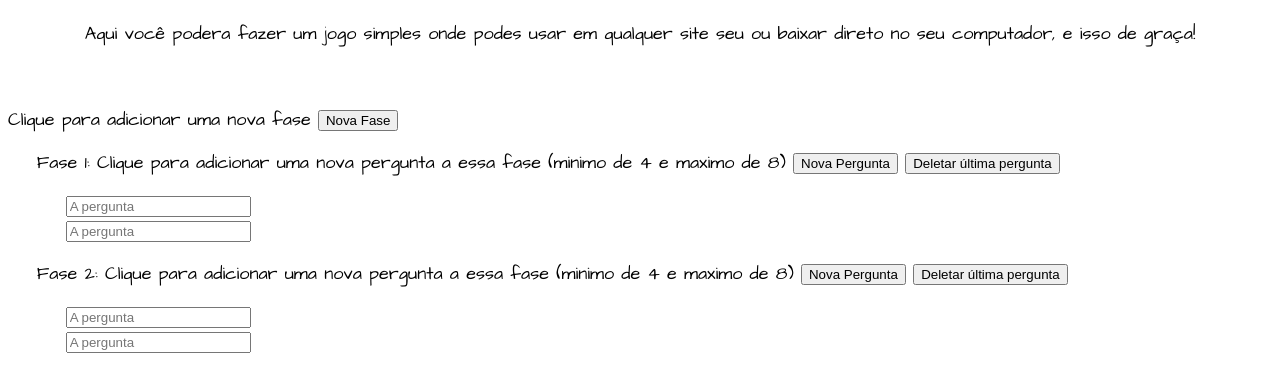
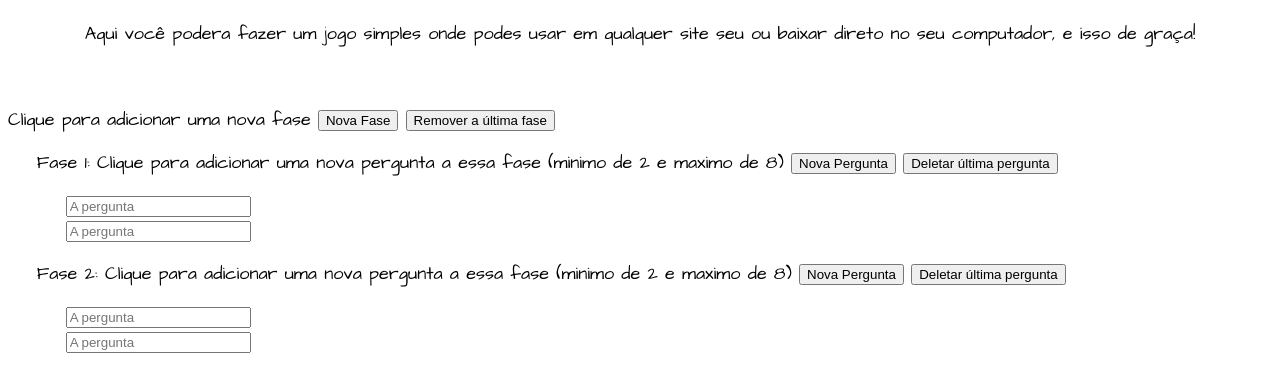
Before and after one commit to Samuel-Schlemper-Schlemuel/engine_simples, a plain HTML site: page Home.html in a window 1280 px wide. Both pictures are taken after a click on the button "Nova Fase". Shown: the part 78-470 px from the top of the page. Drawn offline with Linux system fonts and the light colour scheme.

Commit message:
Adição de botão que remove a última fase

```diff
--- a/Home.html
+++ b/Home.html
@@ -15,9 +15,10 @@
     </div>
     <br>
     <div id='perguntas'>
-        <p>Clique para adicionar uma nova fase <button id='nova_fase' onclick="adicionar_fase()">Nova Fase</button></p>
+        <p>Clique para adicionar uma nova fase <button id='nova_fase' onclick="adicionar_fase()">Nova Fase</button> <button id='remover_fase' onclick="remover_fase()">Remover a última fase</button></p>
+            <div id='fase_completa_1'>
                 <p>
-                &nbsp&nbsp&nbsp&nbspFase 1: Clique para adicionar uma nova pergunta a essa fase (minimo de 4 e maximo de 8)
+                    &nbsp&nbsp&nbsp&nbspFase 1: Clique para adicionar uma nova pergunta a essa fase (minimo de 2 e maximo de 8)
                     <button id='nova_pergunta' onclick="adicionar_pergunta(1)">Nova Pergunta</button>
                     <button id='deletar_pergunta' onclick="deletar_pergunta(1)">Deletar última pergunta</button>
                 </p>
@@ -26,5 +27,6 @@
                     <div id='input_2_fase_1'> &nbsp&nbsp&nbsp&nbsp&nbsp&nbsp&nbsp&nbsp<input type="text" placeholder="A pergunta"> </div>
                     </div>
             </div>
+    </div>
 </body>
 </html>
--- a/js.js
+++ b/js.js
@@ -4,18 +4,29 @@ var quantidade_fase = 1
 function adicionar_fase(){
     quantidade_fase++
     fases[quantidade_fase] = 2
-    document.getElementById('perguntas').innerHTML += `<p>&nbsp&nbsp&nbsp&nbspFase ${quantidade_fase}: Clique para adicionar uma nova pergunta a essa fase (minimo de 4 e maximo de 8)
+    document.getElementById('perguntas').innerHTML += `<div id='fase_completa_${quantidade_fase}'>
+                                                         <p>&nbsp&nbsp&nbsp&nbspFase ${quantidade_fase}: Clique para adicionar uma nova pergunta a essa fase (minimo de 2 e maximo de 8)
                                                             <button id='nova_pergunta' onclick="adicionar_pergunta(${quantidade_fase})">Nova Pergunta</button>
                                                             <button id='deletar_pergunta' onclick="deletar_pergunta(${quantidade_fase})">Deletar última pergunta</button></p>
                                                             <div id='fase_${quantidade_fase}'>
                                                                <div id='input_1_fase_${quantidade_fase}'> &nbsp&nbsp&nbsp&nbsp&nbsp&nbsp&nbsp&nbsp<input type="text" placeholder="A pergunta"> </div>
                                                                 <div id='input_2_fase_${quantidade_fase}'> &nbsp&nbsp&nbsp&nbsp&nbsp&nbsp&nbsp&nbsp<input type="text" placeholder="A pergunta"> </div>
-                                                            </div>`
+                                                            </div>
+                                                        </div>      `
     }
+
+function remover_fase(){
+    if(quantidade_fase === 1){
+        alert('Minimo de fases alcançado')
+    } else {
+    document.getElementById(`fase_completa_${quantidade_fase}`).remove()
+    quantidade_fase--
+    }
+}
 
 function adicionar_pergunta(fase){
     if(fases[fase] === 8){
-        alert('Limite maximo alcançado na fase ' + fase)
+        alert('Limite maximo de escolhas alcançado na fase ' + fase)
     } else {
         fases[fase] += 1
         document.getElementById(`fase_${fase}`).innerHTML += `<div id='input_${fases[fase]}_fase_${fase}'> &nbsp&nbsp&nbsp&nbsp&nbsp&nbsp&nbsp&nbsp<input type="text" placeholder="A pergunta"> </div>`
@@ -24,7 +35,7 @@ function adicionar_pergunta(fase){
 
 function deletar_pergunta(fase){
     if(fases[fase] === 2){
-        alert('Minimo de fases alcançado na fase ' + fase)
+        alert('Minimo de escolhas alcançado na fase ' + fase)
     } else {
         document.getElementById(`input_${fases[fase]}_fase_${fase}`).remove()
         fases[fase] -= 1
```
Also changed, not shown: README.md. Lines whose indentation alone changed are shown as unchanged.
